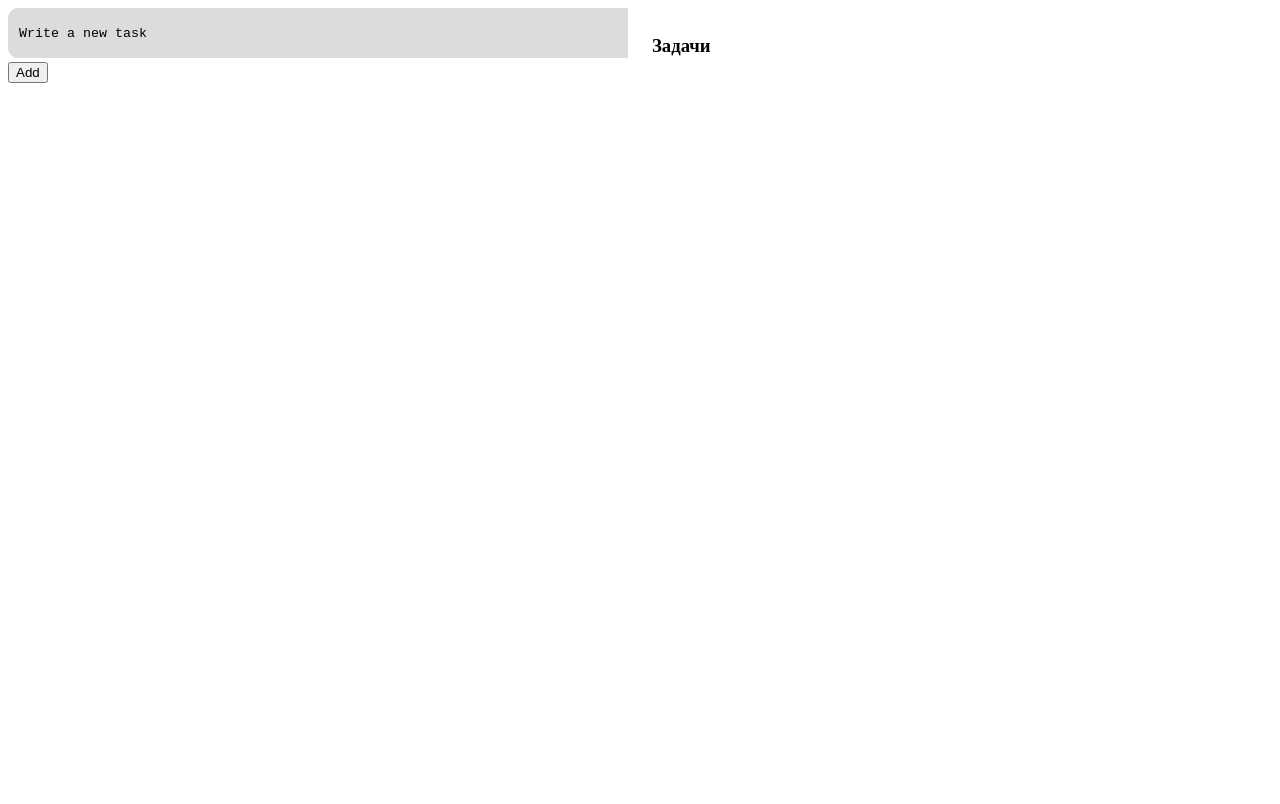
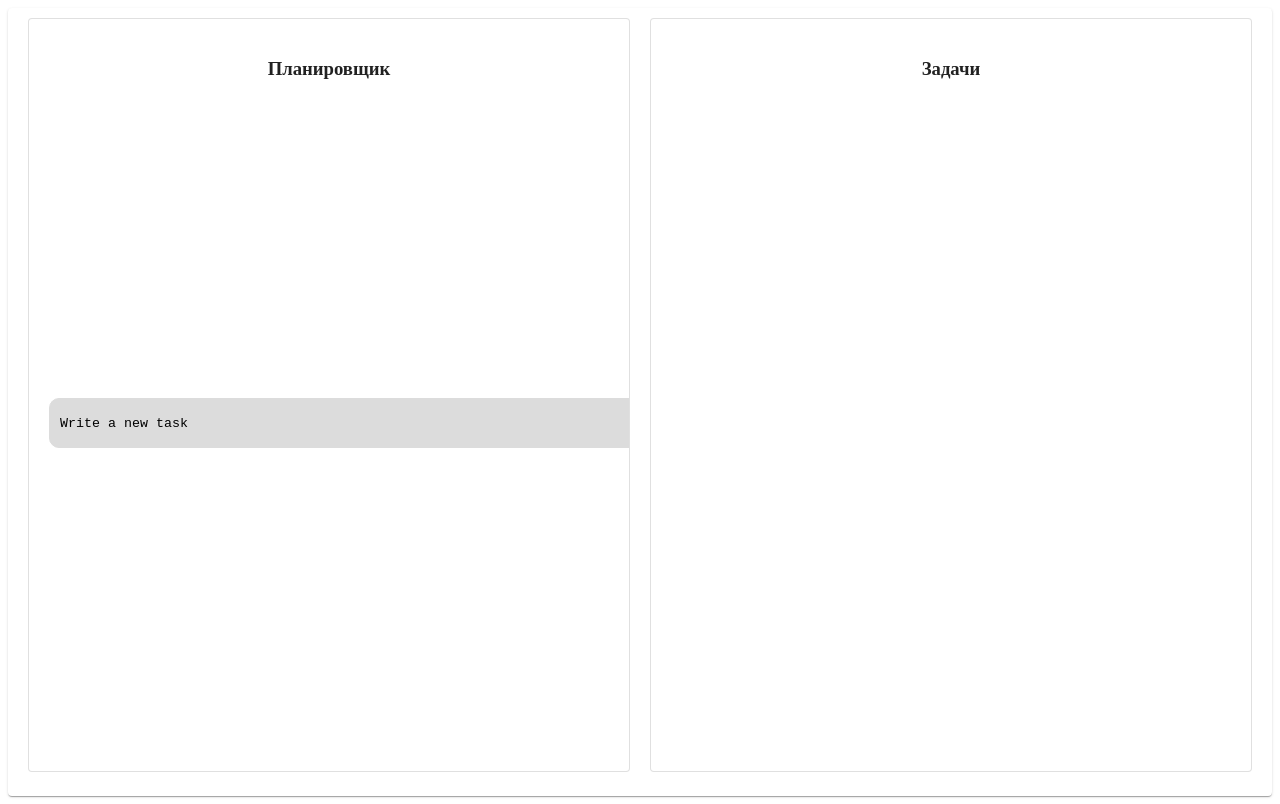
Before and after one commit to mkremnev/todolist, a React app: page / in a window 1280 px wide. Built offline with nearby package versions, Linux system fonts and the light colour scheme.

Commit message:
Updated logic

```diff
--- a/package.json
+++ b/package.json
@@ -9,7 +9,8 @@
     "build": "npx webpack --mode production",
     "storybook": "start-storybook -p 6006",
     "build-storybook": "build-storybook",
-    "ts:check": "npx tsc -p tsconfig.json --noEmit"
+    "ts:check": "npx tsc -p tsconfig.json --noEmit",
+    "deploy": "gh-pages -d dist"
   },
   "keywords": [],
   "author": "",
@@ -58,6 +59,7 @@
     "eslint-config-prettier": "^6.11.0",
     "eslint-plugin-prettier": "^3.1.4",
     "eslint-plugin-react": "^7.19.0",
+    "gh-pages": "^3.1.0",
     "html-webpack-plugin": "^4.3.0",
     "prettier": "^2.0.5",
     "style-loader": "^1.2.1",
--- a/src/components/DatePickerCustome/DatePickerCustome.tsx
+++ b/src/components/DatePickerCustome/DatePickerCustome.tsx
@@ -4,6 +4,7 @@ import { KeyboardDatePicker, MuiPickersUtilsProvider } from '@material-ui/picker
 import { MaterialUiPickersDate } from "@material-ui/pickers/typings/date";
 import { makeStyles } from "@material-ui/core";
 import clsx from "clsx";
+import {OutterCalendarProps} from "@material-ui/pickers/views/Calendar/Calendar";
 
 const styleDatePicker = makeStyles({
     root: {
@@ -16,9 +17,9 @@ const styleDatePicker = makeStyles({
         'justify-content': 'center',
         opacity: '0',
         position: "absolute",
-        top: "17px",
-        'z-index': '400',
-        left: "430px",
+        top: 5,
+        zIndex: 100,
+        left: 430,
         'border-radius': '10px',
         '& button': {
             padding: '12px'
@@ -51,22 +52,24 @@ const styleDatePicker = makeStyles({
     },
     '@keyframes animationDatePicker': {
         "from": {
-            opacity: '0'
+            opacity: '0',
+            zIndex: 100
         },
         "to": {
-            opacity: '1'
+            opacity: '1',
+            zIndex: 400
         }
     }
 });
 
-interface DatePickerProps {
+interface DatePickerProps extends OutterCalendarProps{
     clicked?: boolean;
+    changeDate?: (date: MaterialUiPickersDate) => void;
+    value?: MaterialUiPickersDate;
 }
 
-const DatePickerCustome: FC<DatePickerProps> = ({ clicked }) => {
+const DatePickerCustome: FC<DatePickerProps> = ({ clicked, changeDate,value }) => {
     const classes = styleDatePicker();
-
-    const [selectedDate, handleChangeDate] = useState<MaterialUiPickersDate>(new Date());
 
     return (
         <MuiPickersUtilsProvider utils={DateFnsUtils}>
@@ -74,9 +77,9 @@ const DatePickerCustome: FC<DatePickerProps> = ({ clicked }) => {
                 className={
                     clsx(classes.root, clicked ? classes.clicked : '')
                 }
-                value={selectedDate}
+                value={value}
                 emptyLabel=''
-                onChange={(date: MaterialUiPickersDate) => handleChangeDate(date)}
+                onChange={changeDate}
                 format="yyyy/MM/dd"
                 inputVariant={'filled'}
             />
@@ -84,4 +87,6 @@ const DatePickerCustome: FC<DatePickerProps> = ({ clicked }) => {
     );
 };
 
-export default (DatePickerCustome);
+export default DatePickerCustome;
+
+DatePickerCustome.displayName = 'DatePickerCustome';
--- a/src/components/StyledCheckbox/StyledCheckbox.tsx
+++ b/src/components/StyledCheckbox/StyledCheckbox.tsx
@@ -5,7 +5,7 @@ import { Checkbox, makeStyles } from '@material-ui/core'
 const styleChecked = makeStyles({
     root: {
         position: 'absolute',
-        top: 18,
+        top: 7,
         left: 3,
         zIndex: 50,
         '&:hover': {
@@ -55,19 +55,19 @@ const styleChecked = makeStyles({
             zIndex: 50
         },
         'to': {
-            left: 20,
-            zIndex: 300
+            left: 15,
+            zIndex: 400
         }
     }
 })
 
 interface CheckboxProps {
     clicked?: boolean;
-    onChange?: (ev: React.ChangeEvent<HTMLInputElement>) => void;
+    checkedBox?: (ev: React.ChangeEvent<HTMLInputElement>) => void;
     value?: boolean;
 }
 
-const StyledCheckbox: FC<CheckboxProps> = ({clicked, onChange, ...props}) => {
+const StyledCheckbox: FC<CheckboxProps> = ({clicked, checkedBox, value}) => {
     const classes = styleChecked();
 
     return (
@@ -78,9 +78,11 @@ const StyledCheckbox: FC<CheckboxProps> = ({clicked, onChange, ...props}) => {
                 checkedIcon={<span className={clsx(classes.icon, classes.checkedIcon)} />}
                 icon={<span className={classes.icon} />}
                 inputProps={{ 'aria-label': 'decorative checkbox' }}
-                onChange={onChange}
-                {...props}
+                onChange={checkedBox}
+                value={value}
             />);
 }
 
 export default StyledCheckbox;
+
+StyledCheckbox.displayName = 'StyledCheckbox';
--- a/src/modules/NewTask/NewTask.tsx
+++ b/src/modules/NewTask/NewTask.tsx
@@ -1,56 +1,63 @@
-import React, {FC, useContext, FormEvent, ChangeEvent} from "react";
+import React, {FC, useContext, FormEvent, ChangeEvent, useState} from "react";
 import { makeStyles } from "@material-ui/core/styles";
-import { Grid } from "@material-ui/core";
+import { Grid, IconButton } from "@material-ui/core";
+import AddCircleOutlineOutlinedIcon from '@material-ui/icons/AddCircleOutlineOutlined';
 import { ContextTodos } from "@/modules/Todos/Todos";
-import { addTask, changeTask, TaskName } from "@/modules/Todos/reducer";
-import {Field} from "@/components/Field/Field";
-import DatePickerCustome from "@/components/DatePickerCustome/DatePickerCustome";
-import ListsCostume from "@/components/ListsCostume/ListsCostume";
+import {addTask, Task} from "@/modules/Todos/reducer";
+import TodoInput from "@/modules/TodoInput/TodoInput";
+import clsx from 'clsx';
+import {MaterialUiPickersDate} from "@material-ui/pickers/typings/date";
 
 const styles = makeStyles(() => ({
-    root: {
-        position: 'relative',
-        overflow: 'hidden'
+    form: {
+        display: 'flex'
     }
 }));
 
 export type NewTaskProps = {
-    value?: string;
-    clicked?: boolean;
-    onClicked?: () => void;
 }
 
-const NewTask: FC<NewTaskProps> = ({ clicked, onClicked, value}) => {
+const NewTask: FC<NewTaskProps> = () => {
     const classes = styles();
-    const { state, dispatch } = useContext(ContextTodos);
+    const { dispatch } = useContext(ContextTodos);
+    const [date, changeDate] = useState<MaterialUiPickersDate>(new Date());
+    const [valueSelect, changeSelect] = useState('');
+    const [index, setIndex] = useState(0)
+    const [value, setValue] = useState<string>('')
 
 
-    const addNewTask = (ev: FormEvent<HTMLFormElement>, task: TaskName) => {
+    const addNewTask = (ev: FormEvent<HTMLFormElement>) => {
         ev.preventDefault();
+        const newTask: Task = {
+            index: index,
+            date: date,
+            name: value,
+            isDone: false,
+            status: valueSelect
+        }
         if (dispatch) {
-            dispatch(addTask(task));
-            dispatch(changeTask(''));
+            console.log(newTask)
+            dispatch(addTask(newTask));
         }
-    }
-
-    const changeNewTask = (ev: ChangeEvent<HTMLTextAreaElement>) => {
-        ev.preventDefault();
-        if (dispatch) {
-            dispatch(changeTask((ev.target as HTMLTextAreaElement).value));
-        }
+        setIndex(index + 1)
     }
 
     return (
             <Grid
-                item xs={6}
+                item xs={12}
             >
-                <form onSubmit={event => addNewTask(event, state!.newTask)}>
-                    <div className={classes.root}>
-                        <Field clicked={clicked} onClick={onClicked} value={value} onChange={(ev: ChangeEvent<HTMLTextAreaElement>) => changeNewTask(ev)} />
-                        <DatePickerCustome clicked={clicked} />
-                        <ListsCostume clicked={clicked} />
-                        <button type='submit'>Add</button>
-                    </div>
+                <form className={clsx(classes.form)} onSubmit={event => addNewTask(event)}>
+                    <TodoInput
+                        value={value}
+                        onChange={(ev: ChangeEvent<HTMLTextAreaElement>) => setValue(ev.target.value)}
+                        changeDate={(date: MaterialUiPickersDate) => changeDate(date)}
+                        valueDate={date}
+                        changeSelect={(ev: ChangeEvent<{ value: unknown; }>) => changeSelect((ev.target.value as string))}
+                        valueSelect={valueSelect}
+                    />
+                    <IconButton type='submit'>
+                        <AddCircleOutlineOutlinedIcon />
+                    </IconButton>
                 </form>
             </Grid>
 
--- a/src/modules/TasksList/TasksList.tsx
+++ b/src/modules/TasksList/TasksList.tsx
@@ -1,55 +1,48 @@
-import React, {ChangeEvent, FC, useContext, useState} from 'react';
-import { Grid } from "@material-ui/core";
+import React, { FC, useContext, Fragment, useState} from 'react';
+import {Grid, List, ListItem, Divider, IconButton} from "@material-ui/core";
 import { ContextTodos } from "@/modules/Todos/Todos";
-import {removeTask, toggleTasks, Task, changeTask} from "@/modules/Todos/reducer";
+import {removeTask, Task } from "@/modules/Todos/reducer";
 import TodoInput from "@/modules/TodoInput/TodoInput";
-
-export type TasksListProps = {
-    onChange?: (ev: React.ChangeEvent<HTMLTextAreaElement>) => void
-}
-
-
-
-const TasksList: FC<TasksListProps> = ({onChange}) => {
+import DeleteIcon from "@material-ui/icons/Delete";
+const TasksList: FC = () => {
     const { state, dispatch } = useContext(ContextTodos);
+    const [checked, setChecked] = useState(false);
 
     const removeTaskOfList = (taskRemoving: Task) => {
         if (dispatch) {
+            console.log(taskRemoving)
             dispatch(removeTask(taskRemoving));
-            console.log(taskRemoving);
-            console.log(state);
-        }
-    }
-
-    const toggleTaskOfList = (taskForChange: Task) => {
-        if (dispatch) {
-            dispatch(toggleTasks(taskForChange));
-        }
-    }
-
-    const changeNewTask = (ev: ChangeEvent<HTMLTextAreaElement>) => {
-        ev.preventDefault();
-        if (dispatch) {
-            dispatch(changeTask((ev.target as HTMLTextAreaElement).value));
         }
     }
 
     return (
         <Grid
             item
-            xs={6}
+            xs={12}
         >
-            <h3>Задачи</h3>
-            <ul>
+            <List>
                 {
                     state?.tasks.map((task: Task, i: number) => (
-                        <li key={task.name + i}>
-                            <TodoInput show={true}/>
-                            <button key={task.name + i + 'button'} onClick={() => removeTaskOfList(task)}>x</button>
-                        </li>
+                        <Fragment key={task.name + i + 'Fragment'}>
+                            <ListItem key={task.name + i + 'ListItem'}>
+                                <TodoInput
+                                    key={task.name + i + 'TodoInput'}
+                                    show={true}
+                                    defaultValue={task.name}
+                                    valueDate={task.date}
+                                    valueSelect={task.status}
+                                    checkedBox={() => setChecked(true)}
+                                    valueChecked={task.isDone}
+                                />
+                                <IconButton key={task.name + i + 'button'} type='submit' onClick={() => removeTaskOfList(task)}>
+                                    <DeleteIcon  key={task.name + i + 'DeleteIcon'} />
+                                </IconButton>
+                            </ListItem>
+                            <Divider />
+                        </Fragment>
                     ))
                 }
-            </ul>
+            </List>
         </Grid>
     )
 };
--- a/src/modules/TodoInput/TodoInput.tsx
+++ b/src/modules/TodoInput/TodoInput.tsx
@@ -1,40 +1,57 @@
 import React, {ChangeEvent, FC, useState} from "react";
-import {Field} from "@/components/Field/Field";
+import { Field } from "@/components/Field/Field";
 import DatePickerCustome from "@/components/DatePickerCustome/DatePickerCustome";
 import ListsCostume from "@/components/ListsCostume/ListsCostume";
 import StyledCheckbox from "@/components/StyledCheckbox/StyledCheckbox";
-import {makeStyles} from "@material-ui/core/styles";
+import { makeStyles } from "@material-ui/core/styles";
+import {MaterialUiPickersDate} from "@material-ui/pickers/typings/date";
 
 export type TodoInputProps = {
     value?: string;
-    onChange?: () => void;
+    onChange?: (ev: ChangeEvent<HTMLTextAreaElement>) => void;
     show?: boolean;
-    onChecked?: () => void;
+    checkedBox?: (ev: React.ChangeEvent<HTMLInputElement>) => void;
+    valueDate: MaterialUiPickersDate;
+    changeDate?: (date: MaterialUiPickersDate) => void;
+    valueSelect: string;
+    changeSelect?: (ev: ChangeEvent<{ name?: string | undefined; value: unknown; }>) => void;
+    valueChecked?: boolean;
+    defaultValue?: string;
 }
 
 const styles = makeStyles(() => ({
     root: {
         position: 'relative',
-        overflow: 'hidden'
     }
 }));
 
-const TodoInput: FC<TodoInputProps> = ({value, onChange, show, onChecked}) => {
+const TodoInput: FC<TodoInputProps> =
+    ({
+         value,
+         onChange,
+         show,
+         checkedBox,
+         valueDate,
+         changeDate,
+         valueSelect,
+         changeSelect,
+         valueChecked,
+         defaultValue
+    }) => {
     const classes = styles();
     const [clicked, setClicked] = useState(false);
 
-    const onClicked = () => {
-        setClicked(true);
-        console.log('Clicked')
+    const onClicked = (value: boolean) => {
+        setClicked(value);
     };
 
     return (
-        <div className={classes.root}>
-            <Field clicked={clicked} onClick={onClicked} value={value} onChange={onChange} />
-            <DatePickerCustome clicked={clicked} />
-            <ListsCostume clicked={clicked} />
-            { show && <StyledCheckbox clicked={clicked} onChange={onChecked}/> }
-        </div>
+            <div className={classes.root}>
+                <Field clicked={clicked} onClick={() => onClicked(true)} value={value} onChange={onChange} defaultValue={defaultValue} />
+                <DatePickerCustome clicked={clicked} value={valueDate} changeDate={changeDate} />
+                <ListsCostume clicked={clicked} valueSelect={valueSelect} changeSelect={changeSelect}/>
+                { show && <StyledCheckbox value={valueChecked} clicked={clicked} checkedBox={checkedBox} /> }
+            </div>
     )
 };
 
--- a/src/modules/Todos/Todos.tsx
+++ b/src/modules/Todos/Todos.tsx
@@ -1,52 +1,77 @@
-import React, {FC, useReducer, createContext, useState} from "react";
-import { State, reducer, initialState, addTask, changeTask, removeTask, toggleTasks, Task } from "./reducer";
-import { Dispatch, Reducer } from "react";
-import { Grid } from "@material-ui/core";
+import React, {FC, useReducer, createContext, Dispatch, Reducer, useContext} from "react";
+import { TodoState, todoReducer, initialState } from "./reducer";
+import { Card, Grid, Paper } from "@material-ui/core";
 import TasksList from "@/modules/TasksList/TasksList";
 import NewTask from '@/modules/NewTask/NewTask'
 import { Action } from "@reduxjs/toolkit";
-
+import { makeStyles } from "@material-ui/core/styles";
+import clsx from 'clsx';
 
 export const ContextTodos = createContext<Partial<ContextState>>({});
 
 export type ContextState = {
-    state: State;
+    state: TodoState;
     dispatch: Dispatch<Action>
 }
 
-const Todos: FC<{}> = () => {
-    const [state, dispatch] = useReducer<Reducer<State, Action>>(reducer, initialState);
-    const [clickedAdd, setClickedAdd] = useState(false);
-    const [clickedList, setClickedList] = useState(false);
+const styles = makeStyles(() => ({
+    root: {
+        position: 'relative',
+        overflow: 'hidden'
+    },
+    common: {
+        padding: 20,
+        maxWidth: '100%',
+        width: '45%',
+        display: 'flex',
+        flexWrap: 'wrap',
+        height: '89vh',
+        "& h3": {
+            flexBasis: '100%',
+            textAlign: 'center'
+        }
+    },
+    cardLeft: {
 
-    const onClickedAdd = () => {
-        setClickedAdd(true);
-        console.log('Clicked')
-    };
+    },
+    cardRight: {
+        overflowY: "auto"
+    },
+    paper: {
+        padding: 10,
+        height: '96vh'
+    }
+}));
 
-    const onClickedList = () => {
-        setClickedList(true);
-        console.log('Clicked')
-    };
-
+const Todos: FC = () => {
+    const classes = styles();
+    const [state, dispatch] = useReducer<Reducer<TodoState, Action>>(todoReducer, initialState);
 
     const ContextState: ContextState = {
         state,
         dispatch
     };
 
+
     return (
         <ContextTodos.Provider value={ContextState}>
+            <Paper className={clsx(classes.paper)} >
                 <Grid
                     container
                     direction="row"
                     justify="space-around"
                     alignItems="center"
-                spacing={3}
                 >
-                <NewTask clicked={clickedAdd} onClicked={onClickedAdd} />
+                    <Card className={clsx(classes.common)} variant={"outlined"}>
+                        <h3>Планировщик</h3>
+                        <NewTask />
+                    </Card>
+                    <Card className={clsx(classes.common, classes.cardRight)} variant={"outlined"}>
+                        <h3>Задачи</h3>
                         <TasksList  />
+                    </Card>
                 </Grid>
+            </Paper>
         </ContextTodos.Provider>
     )
 }
--- a/src/modules/Todos/reducer.ts
+++ b/src/modules/Todos/reducer.ts
@@ -1,35 +1,40 @@
 import { createSlice, PayloadAction } from '@reduxjs/toolkit';
+import {MaterialUiPickersDate} from "@material-ui/pickers/typings/date";
 
-export interface State {
-    newTask: string;
+export interface TodoState {
+    newTask: Task;
     tasks: Task[];
 }
 
-export const initialState: State = {
-    newTask: '',
+export const initialState: TodoState = {
+    newTask: {
+        index: 0,
+        date: new Date(),
+        name: '',
+        isDone: false,
+        status: ''
+    },
     tasks: []
 }
 
 export interface Task {
+    index: number;
+    date: MaterialUiPickersDate;
     name: string;
     isDone: boolean;
+    status: string
 }
-
-export type TaskName = string;
 
 export const todosSlice = createSlice({
     name: 'todo',
     initialState,
     reducers: {
-        addTask: (state, { payload }: PayloadAction<string>) => ({
+        addTask: (state, { payload }: PayloadAction<Task>) => ({
             ...state,
-            tasks: [...state.tasks, { name: payload, isDone: false }]
+            tasks: [...state.tasks, { index: payload.index, name: payload.name, isDone: false, date: payload.date, status: payload.status }]
         }),
-        changeTask: ((state, { payload } : PayloadAction<string>) => ({
-            ...state, newTask: payload
-        })),
         removeTask: (state, { payload } : PayloadAction<Task>) => ({
-            ...state, tasks: [...state.tasks.filter((task: Task) => task.name !== payload.name)]
+            ...state, tasks: [...state.tasks.filter((task: Task) => task.index !== payload.index)]
         }),
         toggleTasks: (state, { payload } : PayloadAction<Task>) => ({
             ...state, tasks: [...state.tasks.map((task: Task) => task !== payload ? task: {...task, isDone: !task.isDone})]
@@ -40,5 +45,5 @@ export const todosSlice = createSlice({
     }
 });
 
-export const { addTask, changeTask, removeTask, toggleTasks, error } = todosSlice.actions;
-export const reducer = todosSlice.reducer;
+export const { addTask, removeTask, toggleTasks, error } = todosSlice.actions;
+export const todoReducer = todosSlice.reducer;
```
Also changed, not shown: src/components/Field/Field.tsx (+6 -4 lines), src/components/ListsCostume/ListsCostume.tsx (+19 -14 lines), 2 other files (tests, documents, lock files or other folders). Lines whose indentation alone changed are shown as unchanged.
